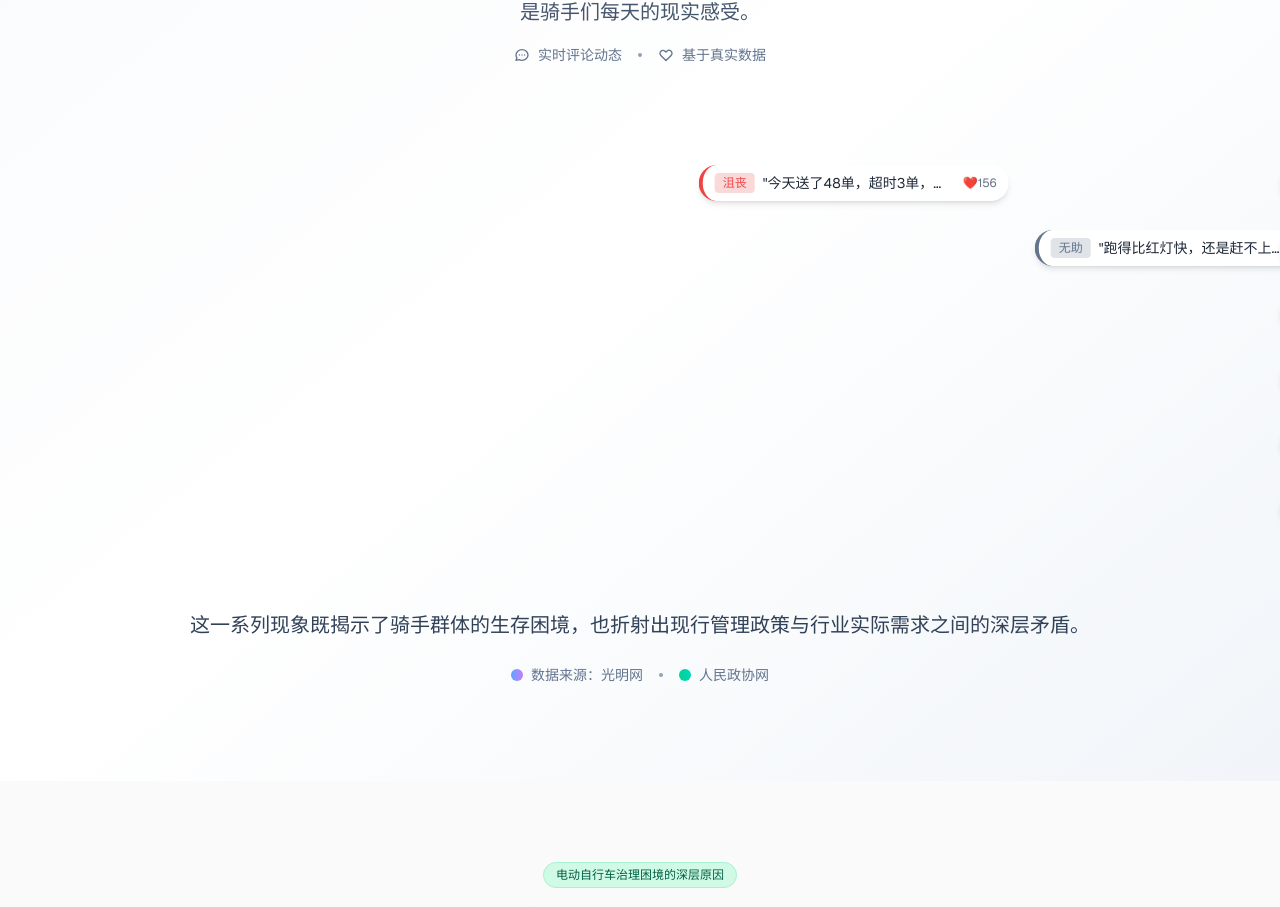
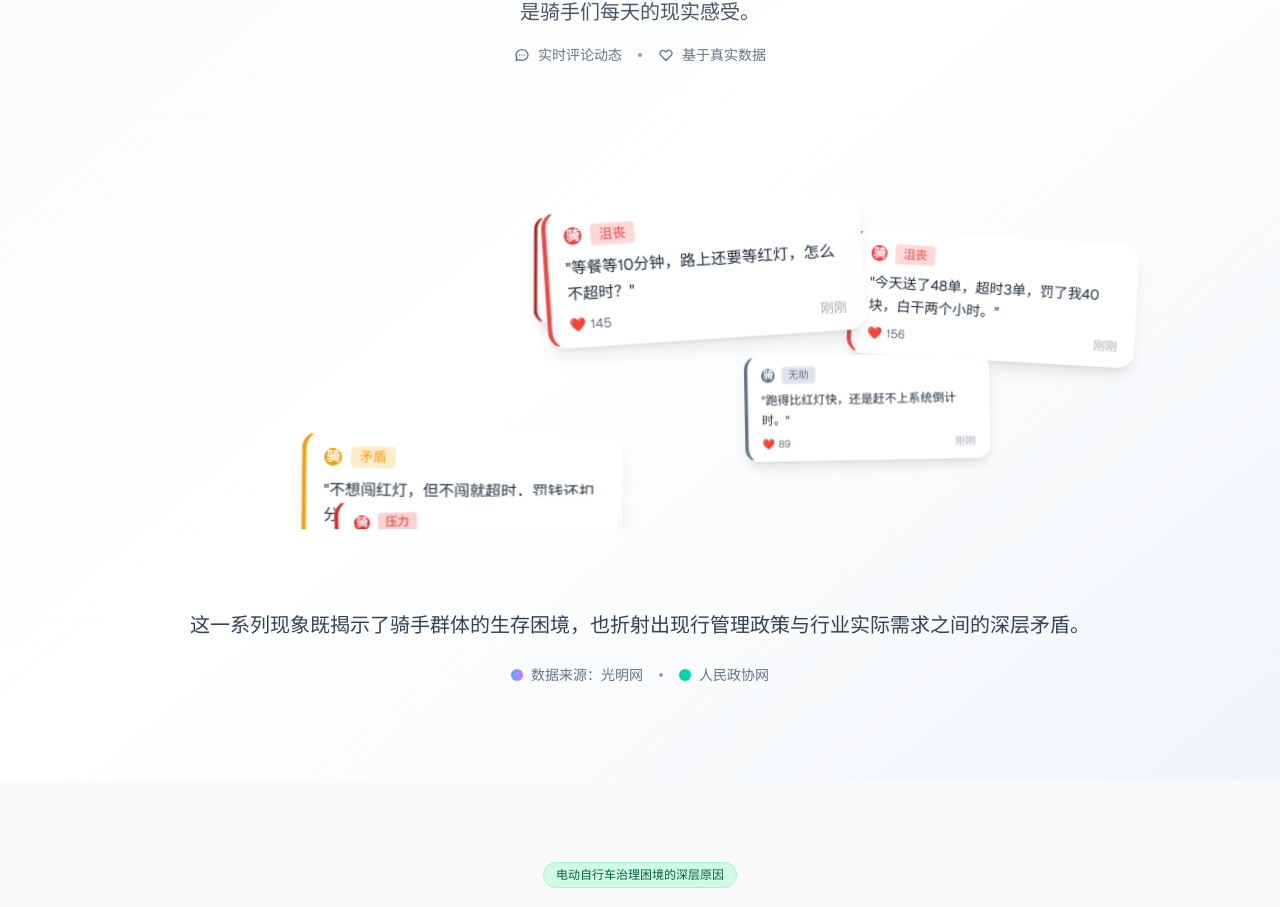
Before and after one commit to chentyke/shuju, a Next.js app: page / in a window 1280 px wide. Shown: the part 10554-11461 px from the top of the page. Built offline with nearby package versions, Linux system fonts and the light colour scheme.

Commit message:
优化气泡

```diff
--- a/src/components/people/RiderComments.tsx
+++ b/src/components/people/RiderComments.tsx
@@ -91,151 +91,220 @@ export function RiderComments() {
   );
 }
 
-// 超简单弹幕系统 - 无复杂状态管理
+// 随机浮动评论展示系统
 function BilibiliDanmakuContainer() {
-  const [comments] = useState(() =>
-    socialMediaComments.slice(0, 8).map((comment, index) => ({
-      id: index,
+  const [activeComments, setActiveComments] = useState<Array<{
+    id: string;
+    text: string;
+    emotion: string;
+    likes: number;
+    x: number;
+    y: number;
+    scale: number;
+    rotation: number;
+  }>>([]);
+
+  const [commentIndex, setCommentIndex] = useState(0);
+
+  // 生成随机位置 - 确保完全在可显示范围内
+  const getRandomPosition = () => {
+    return {
+      x: Math.random() * 62 + 8, // 8%-70% 确保固定宽度气泡不被截断
+      y: Math.random() * 65 + 5, // 5%-70% 考虑气泡高度，确保完全可见
+      scale: 0.85 + Math.random() * 0.3, // 0.85-1.15倍缩放，增加变化
+      rotation: (Math.random() - 0.5) * 8 // -4度到4度旋转
+    };
+  };
+
+  // 添加新评论气泡
+  const addComment = useCallback(() => {
+    const comment = socialMediaComments[commentIndex % socialMediaComments.length];
+    const position = getRandomPosition();
+
+    const newComment = {
+      id: `comment-${Date.now()}-${Math.random()}`,
       text: comment.text,
       emotion: comment.emotion,
       likes: comment.likes,
-      track: index % 6,
-      delay: index * 4 // 每4秒一条
-    }))
-  );
-
-  const [expandedId, setExpandedId] = useState<number | null>(null);
-
-  const toggleExpand = (id: number) => {
-    setExpandedId(expandedId === id ? null : id);
+      ...position
     };
 
+    setActiveComments(prev => [...prev, newComment]);
+    setCommentIndex(prev => prev + 1);
+
+    // 8秒后移除这条评论
+    setTimeout(() => {
+      setActiveComments(prev => prev.filter(c => c.id !== newComment.id));
+    }, 8000);
+  }, [commentIndex]);
+
+  // 定期添加评论 - 允许同时出现两条
+  useEffect(() => {
+    // 1秒后添加第一条
+    const firstTimer = setTimeout(addComment, 1000);
+
+    // 每3-5秒随机添加新评论，与8秒显示时间形成重叠
+    const scheduleNext = () => {
+      const delay = 3000 + Math.random() * 2000; // 3-5秒
+      setTimeout(() => {
+        addComment();
+        scheduleNext();
+      }, delay);
+    };
+
+    const initialDelay = setTimeout(scheduleNext, 4000);
+
+    return () => {
+      clearTimeout(firstTimer);
+      clearTimeout(initialDelay);
+    };
+  }, [addComment]);
+
   return (
-    <div className="relative w-full h-96 overflow-hidden">
-      {comments.map((comment) => (
-        <FixedBarrageItem
+    <div className="relative w-full" style={{ height: '600px' }}>
+      {/* 浮动评论容器 - 扩大显示区域 */}
+      <div className="relative w-full h-full overflow-hidden">
+        {activeComments.map((comment) => (
+          <FloatingBubble
             key={comment.id}
             comment={comment}
-          expanded={expandedId === comment.id}
-          onToggle={() => toggleExpand(comment.id)}
           />
         ))}
+      </div>
     </div>
   );
 }
 
-// 修复版弹幕组件 - 安全的CSS样式
-function FixedBarrageItem({
-  comment,
-  expanded,
-  onToggle
+// 优化的浮动气泡组件 - 独立动画
+function FloatingBubble({
+  comment
 }: {
   comment: {
-    id: number;
+    id: string;
     text: string;
     emotion: string;
     likes: number;
-    track: number;
-    delay: number;
+    x: number;
+    y: number;
+    scale: number;
+    rotation: number;
   };
-  expanded: boolean;
-  onToggle: () => void;
 }) {
   const color = emotionColors[comment.emotion as keyof typeof emotionColors] || "#6b7280";
+  const [opacity, setOpacity] = useState(0);
+  const [currentScale, setCurrentScale] = useState(0.8);
+  const [isHovered, setIsHovered] = useState(false);
+  const [floatOffset, setFloatOffset] = useState(0);
 
-  // 安全的颜色处理
-  const backgroundColor = `${color}33`; // 使用固定透明度
-  const borderColor = color;
+  // 浮动动画循环
+  useEffect(() => {
+    let animationFrame: number;
+    let startTime = Date.now();
 
-  const itemStyle: React.CSSProperties = {
-    position: 'absolute',
-    top: comment.track * 65 + 20,
-    left: '100%',
-    zIndex: expanded ? 50 : 10,
-    transform: expanded ? 'translateX(-300px)' : undefined,
-    transition: 'transform 0.3s ease'
+    const animate = () => {
+      const elapsed = (Date.now() - startTime) / 1000;
+      const newOffset = Math.sin(elapsed * 0.5) * 8 + Math.cos(elapsed * 0.3) * 4;
+      setFloatOffset(newOffset);
+
+      if (!isHovered) {
+        animationFrame = requestAnimationFrame(animate);
+      }
     };
 
-  const animationStyle: React.CSSProperties = expanded ? {} : {
-    animation: `fixed-slide 20s linear infinite`,
-    animationDelay: `${comment.delay}s`
+    if (!isHovered) {
+      animate();
+    }
+
+    return () => {
+      if (animationFrame) {
+        cancelAnimationFrame(animationFrame);
+      }
     };
+  }, [isHovered]);
 
-  const contentStyle: React.CSSProperties = {
-    borderLeft: `4px solid ${borderColor}`
+  // 进入和退出动画
+  useEffect(() => {
+    // 进入动画
+    const enterTimer = setTimeout(() => {
+      setOpacity(1);
+      setCurrentScale(comment.scale);
+    }, 200);
+
+    // 退出动画
+    const leaveTimer = setTimeout(() => {
+      setOpacity(0);
+      setCurrentScale(comment.scale * 0.8);
+    }, 7000);
+
+    return () => {
+      clearTimeout(enterTimer);
+      clearTimeout(leaveTimer);
     };
+  }, [comment.scale]);
 
-  const tagStyle: React.CSSProperties = {
-    backgroundColor,
-    color: borderColor
+  const bubbleStyle: React.CSSProperties = {
+    position: 'absolute',
+    left: `${comment.x}%`,
+    top: `${comment.y}%`,
+    transform: `
+      scale(${isHovered ? currentScale * 1.05 : currentScale})
+      rotate(${comment.rotation}deg)
+      translateY(${floatOffset}px)
+    `,
+    transformOrigin: 'center',
+    opacity,
+    transition: 'opacity 0.6s ease-out, transform 0.3s ease-out',
+    zIndex: isHovered ? 50 : 20
   };
 
   return (
     <div
-      style={{...itemStyle, ...animationStyle}}
-      onClick={onToggle}
+      style={bubbleStyle}
+      onMouseEnter={() => setIsHovered(true)}
+      onMouseLeave={() => setIsHovered(false)}
     >
+      <div className="w-72">
+        {/* 简化的消息气泡 */}
         <div
-        className={`
-          ${expanded ? 'w-80 p-4 rounded-lg' : 'px-3 py-2 rounded-full cursor-pointer hover:scale-105'}
-          bg-white dark:bg-gray-800 shadow-md transition-all duration-300
-        `}
-        style={contentStyle}
+          className="relative bg-white/95 dark:bg-gray-800/95 backdrop-blur-sm rounded-2xl px-4 py-3 shadow-lg border border-white/50 dark:border-gray-600/50 hover:shadow-xl transition-shadow duration-300"
+          style={{
+            borderLeft: `4px solid ${color}`
+          }}
         >
-        {expanded ? (
-          // 展开状态
-          <div className="space-y-3">
-            <div className="flex justify-between items-center">
+          {/* 情绪标签 */}
+          <div className="flex items-center mb-2">
+            <div
+              className="w-4 h-4 rounded-full mr-2 flex items-center justify-center text-xs font-bold text-white"
+              style={{ backgroundColor: color }}
+            >
+              骑
+            </div>
             <span
-                className="px-2 py-1 rounded text-xs font-medium"
-                style={tagStyle}
+              className="px-2 py-0.5 rounded text-xs font-medium"
+              style={{
+                backgroundColor: `${color}33`,
+                color: color
+              }}
             >
               {getEmotionLabel(comment.emotion)}
             </span>
-              <button
-                className="text-xs bg-gray-100 hover:bg-gray-200 dark:bg-gray-700 px-3 py-1 rounded"
-                onClick={(e) => {
-                  e.stopPropagation();
-                  onToggle();
-                }}
-              >
-                收起
-              </button>
           </div>
-            <p className="text-sm text-gray-800 dark:text-gray-200">
+
+          {/* 消息内容 */}
+          <p className="text-sm text-gray-800 dark:text-gray-200 leading-relaxed mb-2">
             "{comment.text}"
           </p>
-            <div className="flex items-center space-x-2 text-xs text-gray-500">
-              <span>❤️ {comment.likes}</span>
+
+          {/* 底部信息 */}
+          <div className="flex items-center justify-between text-xs text-gray-500">
+            <div className="flex items-center">
+              <span className="mr-1">❤️</span>
+              <span>{comment.likes}</span>
+            </div>
+            <span className="opacity-60">刚刚</span>
           </div>
         </div>
-        ) : (
-          // 收缩状态
-          <div className="flex items-center space-x-2 whitespace-nowrap">
-            <span
-              className="px-2 py-0.5 rounded text-xs font-medium"
-              style={tagStyle}
-            >
-              {getEmotionLabel(comment.emotion)}
-            </span>
-            <span className="text-sm text-gray-800 dark:text-gray-200 max-w-48 truncate">
-              "{comment.text}"
-            </span>
-            <span className="text-xs text-gray-500">❤️{comment.likes}</span>
       </div>
-        )}
-      </div>
-
-      <style jsx>{`
-        @keyframes fixed-slide {
-          from {
-            transform: translateX(0);
-          }
-          to {
-            transform: translateX(calc(-100vw - 400px));
-          }
-        }
-      `}</style>
     </div>
   );
 }
```
Lines whose indentation alone changed are shown as unchanged.
